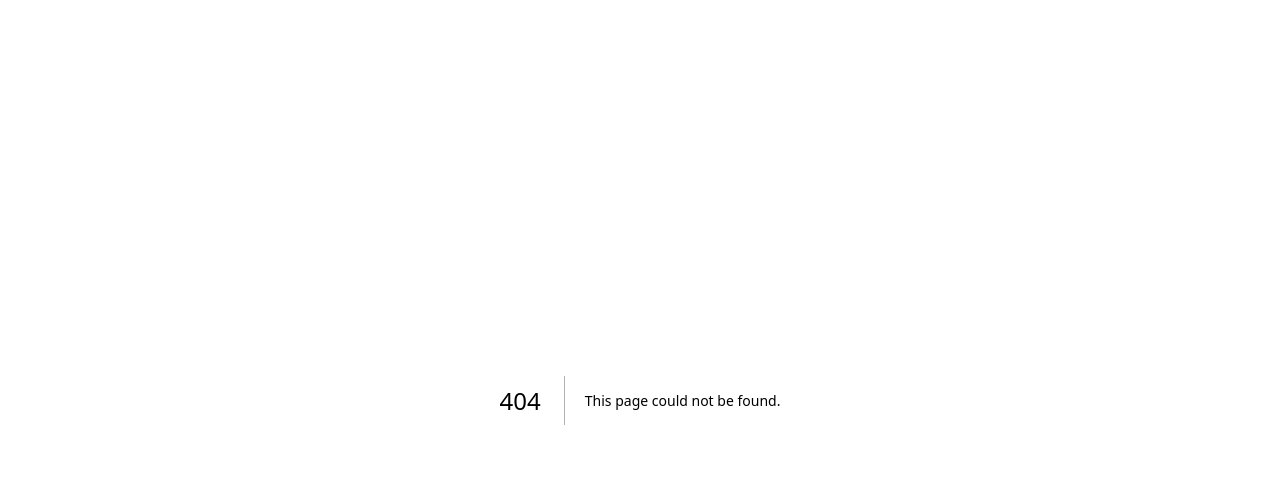
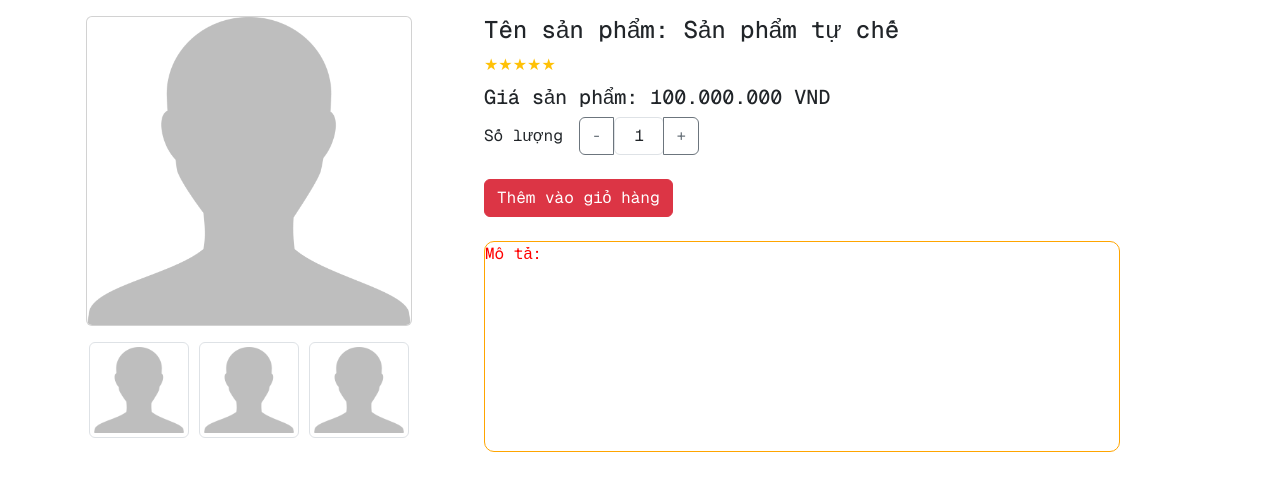
Before and after one commit to nguyentuakinapy/mapogosport, a Next.js app in the folder MapogoSport-FE/: page /product-detail in a window 1280 px wide. Before the commit this address had no page. Shown: the top 490 px of the page. Built offline with nearby package versions, Linux system fonts and the light colour scheme.

Commit message:
xem san pham 1/2

```diff
--- a/MapogoSport-FE/package.json
+++ b/MapogoSport-FE/package.json
@@ -35,11 +35,11 @@
     "lint": "next lint"
   },
   "dependencies": {
-    "bootstrap": "5.3.3",
+    "bootstrap": "^5.3.3",
     "bootstrap-icons": "1.11.3",
     "next": "14.2.11",
     "react": "18.3.1",
-    "react-bootstrap": "2.10.4",
+    "react-bootstrap": "^2.10.4",
     "react-dom": "18.3.1",
     "react-toastify": "10.0.5"
   },
--- a/MapogoSport-FE/src/app/globals.css
+++ b/MapogoSport-FE/src/app/globals.css
@@ -0,0 +1,10 @@
+.thumbnail-container {
+    text-align: center; /* Căn giữa hình ảnh thu nhỏ */
+}
+
+.img-thumbnail {
+    width: 100px; /* Điều chỉnh kích thước hình ảnh thu nhỏ */
+    height: auto; /* Đảm bảo tỷ lệ khung hình đúng */
+    border: 1px solid #ddd; /* Thêm viền cho hình ảnh */
+    border-radius: 4px; /* Làm tròn các góc */
+}
--- /dev/null
+++ b/MapogoSport-FE/src/app/product-detail/page.tsx
@@ -0,0 +1,80 @@
+'use client';
+import 'bootstrap/dist/css/bootstrap.min.css';
+import { Container, Row, Col, Button, Card, ButtonGroup, Form } from 'react-bootstrap';
+import { useState } from 'react';
+import '../globals.css';
+import Image from 'next/image';
+
+const ProductDetail = () => {
+    const [quantity, setQuantity] = useState(1);
+
+    const increaseQuantity = () => setQuantity(quantity + 1);
+    const decreaseQuantity = () => setQuantity(quantity > 1 ? quantity - 1 : 1);
+
+    return (
+        <Container className="p-3" >
+            <Row>
+                {/* Hình ảnh sản phẩm */}
+                <Col md={5} style={{ maxWidth: '350px' }}>
+                    <Card>
+                        <Card.Img src="/img/avatar.jpg" alt="Hình ảnh sản phẩm" />
+                    </Card>
+
+                    {/* Hình ảnh thu nhỏ */}
+                    <div className="thumbnail-container mt-3" style={{ display: 'flex', gap: '10px', justifyContent: 'center' }}>
+                        <Image
+                            src="/img/avatar.jpg"
+                            alt="Hình ảnh thu nhỏ"
+                            width={130} // Kích thước hình ảnh thu nhỏ
+                            height={130}
+                            className='img-thumbnail'
+                        />
+                        <Image
+                            src="/img/avatar.jpg"
+                            alt="Hình ảnh thu nhỏ"
+                            width={130} // Kích thước hình ảnh thu nhỏ
+                            height={130}
+                            className='img-thumbnail'
+                        />
+                        <Image
+                            src="/img/avatar.jpg"
+                            alt="Hình ảnh thu nhỏ"
+                            width={130} // Kích thước hình ảnh thu nhỏ
+                            height={130}
+                            className='img-thumbnail'
+                        />
+                    </div>
+                </Col>
+
+                {/* Thông tin sản phẩm */}
+                <Col md={7} className='ms-5' style={{ marginLeft: '100px' }}>
+                    <h4 className='mb-2'>Tên sản phẩm: Sản phẩm tự chế</h4>
+                    <p className='mb-2'>
+                        <span className="text-warning">★★★★★</span>
+                    </p>
+                    <h5 className='mb-2'>Giá sản phẩm: 100.000.000 VND</h5>
+                    <div className="d-flex align-items-center mb-4">
+                        <span>Số lượng</span>
+                        <ButtonGroup className="ms-3">
+                            <Button variant="outline-secondary" onClick={decreaseQuantity}>-</Button>
+                            <Form.Control type="text" value={quantity} readOnly className="text-center" style={{ width: '50px' }} />
+                            <Button variant="outline-secondary" onClick={increaseQuantity}>+</Button>
+                        </ButtonGroup>
+                    </div>
+
+                    {/* Nút hành động */}
+                    <div className="d-flex">
+                        <Button variant="danger">Thêm vào giỏ hàng</Button>
+                    </div>
+
+                    <div className='h-50 mt-4' style={{ color: "red", border: '1px solid orange', borderRadius: '10px' }}>
+                        <span>Mô tả: </span>
+                    </div>
+                </Col>
+            </Row>
+
+        </Container >
+    );
+};
+
+export default ProductDetail;
```
Also changed, not shown: MapogoSport-FE/public/img/avatar.jpg (added), MapogoSport-FE/src/app/page.tsx (line endings or trailing spaces), 1 other file (tests, documents, lock files or other folders).
